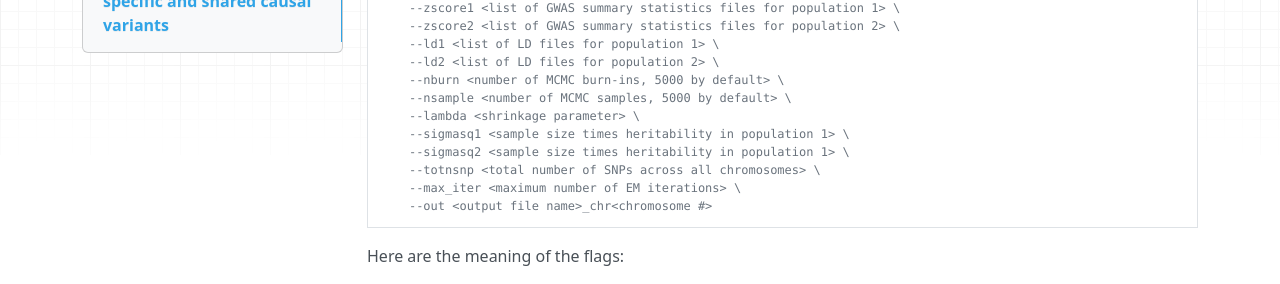
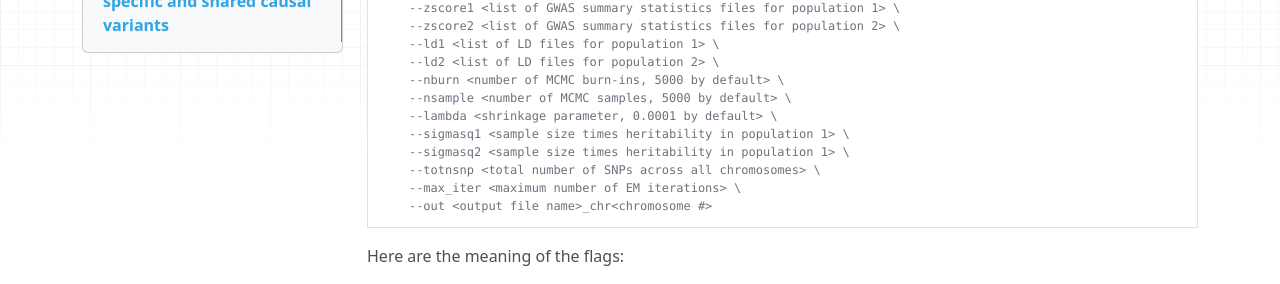
Before and after one commit to huwenboshi/pesca, an MkDocs documentation site: the page built from docs/prior.md, in a window 1280 px wide and 900 px high, scrolled down 1553 px. Shown: the part 151-435 px from the top of the window. Built offline with MkDocs 1.6.1, drawn with Linux system fonts in a browser that asks for light colours; nearby versions of some CDN libraries; formulas are drawn with MathJax 3; old or Windows-style settings are respelled for this version of MkDocs; part of the change alters nothing that is shown.

Commit message:
updated documentation

```diff
--- a/docs/prior.md
+++ b/docs/prior.md
@@ -93,7 +93,7 @@ chromosome in parallel.
     --ld2 <list of LD files for population 2> \
     --nburn <number of MCMC burn-ins, 5000 by default> \
     --nsample <number of MCMC samples, 5000 by default> \
-    --lambda <shrinkage parameter> \
+    --lambda <shrinkage parameter, 0.0001 by default> \
     --sigmasq1 <sample size times heritability in population 1> \
     --sigmasq2 <sample size times heritability in population 1> \
     --totnsnp <total number of SNPs across all chromosomes> \
```
